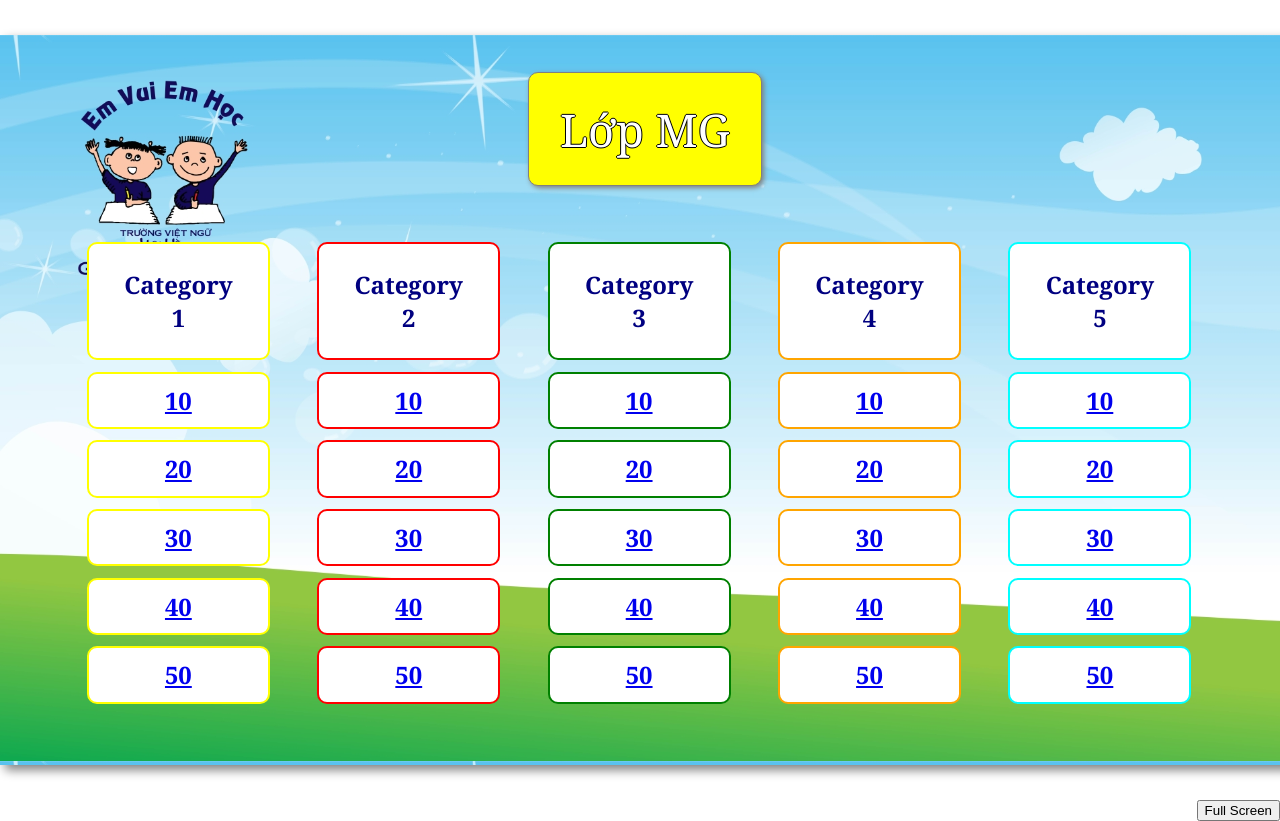
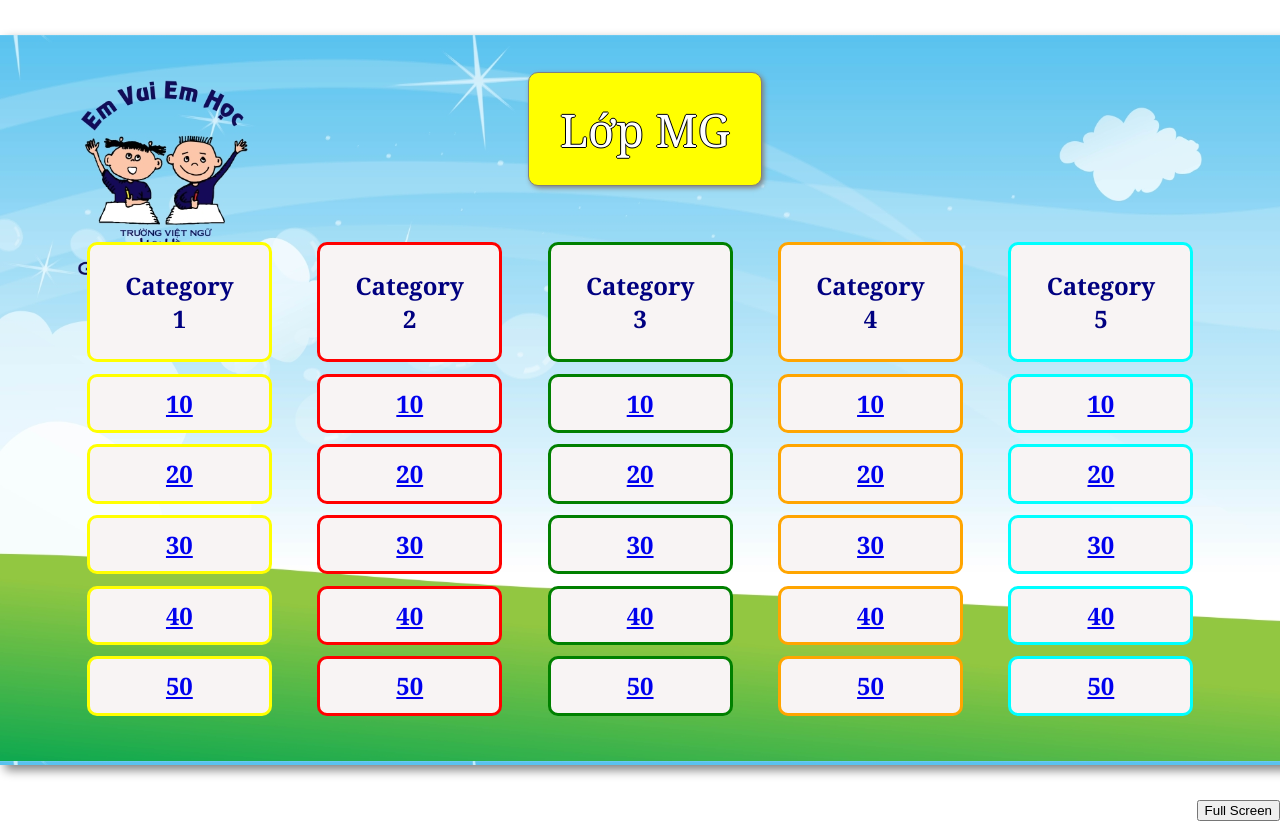
Before and after one commit to ankpham/vh-elimination-round, a React (Create React App) app: page /select-category-and-points/0 in a window 1280 px wide. Shown: the top 821 px of the page. Built offline with nearby package versions, Linux system fonts and the light colour scheme.

Commit message:
new click sound effect

```diff
--- a/src/App.js
+++ b/src/App.js
@@ -10,6 +10,8 @@ import SelectCategoryAndPoints from './pages/SelectCategoryAndPoints';
 import ViewQuestion from './pages/ViewQuestion';
 import AdminLogin from './pages/AdminLogin';
 import Admin from './pages/Admin';
+
+import audio from './assets/click-sound-effect.mp3';
 
 const App = () => {
   const page = useRef(null);
@@ -26,8 +28,15 @@ const App = () => {
     }
   }
 
+  let clickSoundEffect = new Audio(audio);
+
+  const playSound = () => {
+    clickSoundEffect.play();
+    clickSoundEffect = new Audio(audio)
+  }
+
   return (
-    <div ref={page} className="app">
+    <div ref={page} onClickCapture={() => playSound()} className="app">
     <Router>
       <Routes>
         <Route path="/" element={<Home/>} exact/>
--- a/src/style/selection.css
+++ b/src/style/selection.css
@@ -75,7 +75,12 @@
     padding-bottom: 3vh;
 }
 
+.selection .selection-container-category-points .category .column .select:first-child:hover {
+    border-width: 3px;
+}
+
 .selection .selection-container-category-points .category .column .select {
     width: 100%;
-    border-width: 2px;
+    border-width: 3px;
+    background-color: #f8f4f4;
 }
```
Also changed, not shown: 1 other file (tests, documents, lock files or other folders).
